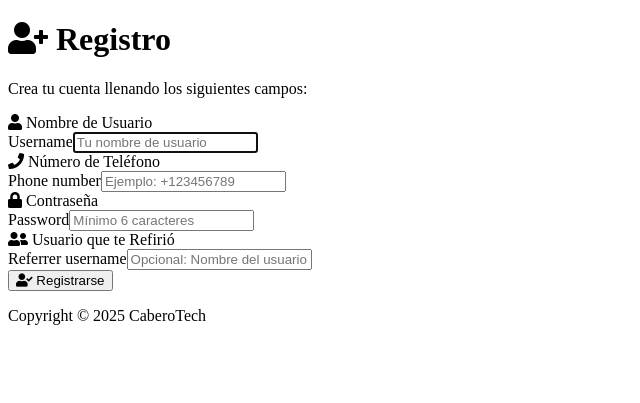
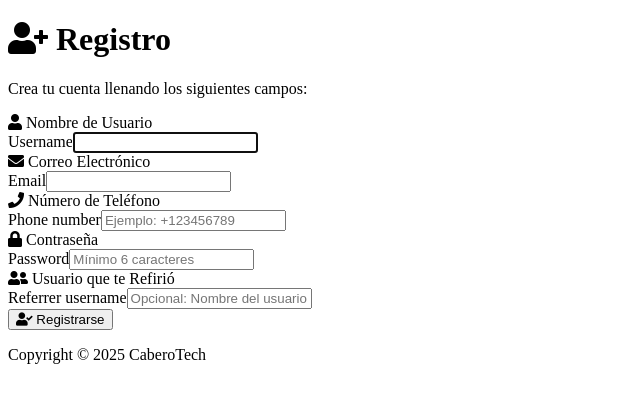
Before and after one commit to Cabero07/acortador-yii2, a Yii app: template frontend/views/site/signup.php in a window 1280 px wide. Shown: the part 44-447 px from the top of the page, without its empty margins (0-640 px from the left). Run offline with PHP 8.4 and a stand-in for Yii, Linux system fonts and the light colour scheme; the template is opened without the code that fills it, so the values that code supplies are empty; form fields are guessed from the names that the template uses; some libraries are stand-ins or nearby versions.

Commit message:
add email to signup

```diff
--- a/frontend/controllers/SiteController.php
+++ b/frontend/controllers/SiteController.php
@@ -150,6 +150,7 @@
             'model' => $model,
         ]);
     }
+
 
     /**
      * Requests password reset.
--- a/frontend/views/site/signup.php
+++ b/frontend/views/site/signup.php
@@ -22,7 +22,15 @@
                         <label for="username" class="form-label"><i class="fas fa-user"></i> Nombre de Usuario</label>
                         <?= $form->field($model, 'username', [
                             'template' => "{input}\n{error}",
-                        ])->textInput(['id' => 'username', 'class' => 'form-control', 'placeholder' => 'Tu nombre de usuario', 'autofocus' => true]) ?>
+                        ])->textInput(['id' => 'username', 'class' => 'form-control', 'placeholder' => '', 'autofocus' => true]) ?>
+                    </div>
+
+                    <!-- Correo Electrónico -->
+                    <div class="mb-3">
+                        <label for="email" class="form-label"><i class="fas fa-envelope"></i> Correo Electrónico</label>
+                        <?= $form->field($model, 'email', [
+                            'template' => "{input}\n{error}",
+                        ])->textInput(['id' => 'email', 'class' => 'form-control', 'placeholder' => '']) ?>
                     </div>
 
                     <!-- Número de Teléfono -->
```
Also changed, not shown: frontend/models/SignupForm.php (+8 -1 lines). Lines whose indentation alone changed are shown as unchanged.
